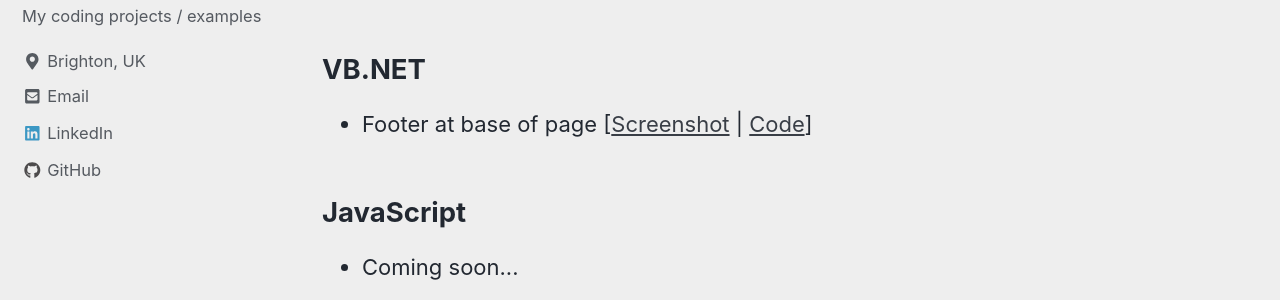
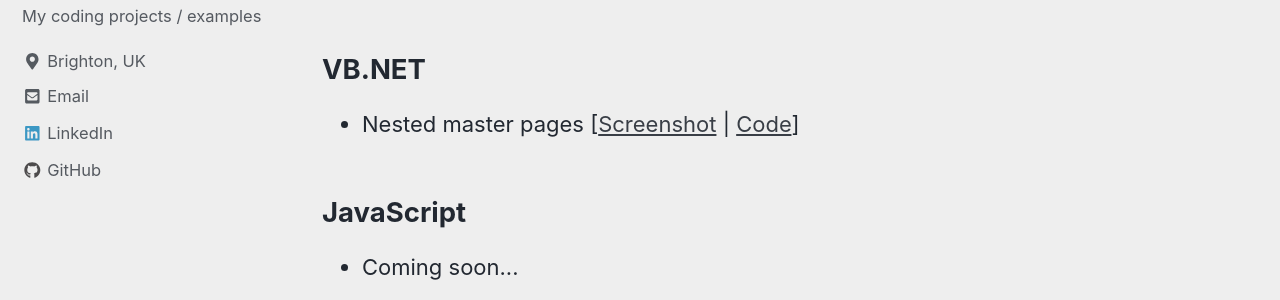
Before and after one commit to julianmummery/julianmummery.github.io, a Jekyll site: the page built from _pages/coding-projects.md, in a window 1280 px wide and 900 px high, scrolled down 517 px. Shown: the part 149-449 px from the top of the window. Built offline with Jekyll 4.4.1, drawn with Linux system fonts in a browser that asks for light colours; nearby versions of some CDN libraries.

Commit message:
Update coding-projects.md

```diff
--- a/_pages/coding-projects.md
+++ b/_pages/coding-projects.md
@@ -16,7 +16,7 @@ Categorised by language type: -
 
 <h2>VB.NET</h2>
 <ul>
-  <li>Footer at base of page [<a href="https://github.com/julianmummery/nested-master-pages-example/blob/master/Nested-Master-Pages-Example.jpg" target="_blank">Screenshot</a> | <a href="https://github.com/julianmummery/nested-master-pages-example" target="_blank">Code</a>]</li>
+  <li>Nested master pages [<a href="https://github.com/julianmummery/nested-master-pages-example/Nested-Master-Pages-Example.jpg" target="_blank">Screenshot</a> | <a href="https://github.com/julianmummery/nested-master-pages-example" target="_blank">Code</a>]</li>
 </ul>
 
 <h2>JavaScript</h2>
```
